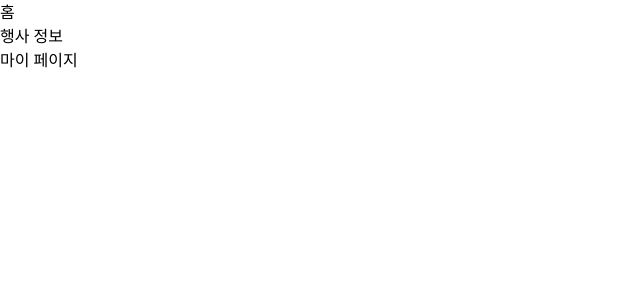
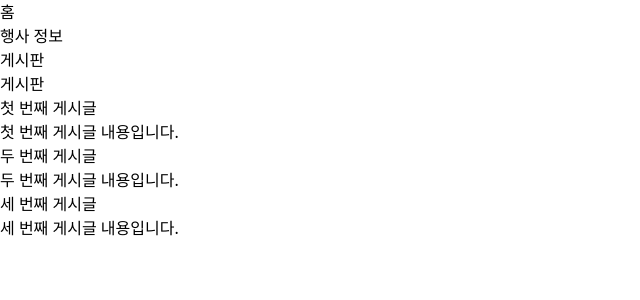
Before and after one commit to The-Glory-part-2/skill_web, a React (Vite) app in the folder react/: page /board in a window 1280 px wide. Before the commit this address had no page. Shown: the top 300 px of the page, without its empty margins (0-640 px from the left). Built offline with nearby package versions, Linux system fonts and the light colour scheme.

Commit message:
add board

```diff
--- a/react/src/App.jsx
+++ b/react/src/App.jsx
@@ -1,7 +1,8 @@
 import './App.css'
 import { Route, Routes } from 'react-router-dom'
+import Navbar from './components/Navbar'
 import Home from './pages/Home'
-import Navbar from './components/Navbar'
+import Board from './pages/Board'
 
 
 function App() {
@@ -12,6 +13,7 @@ function App() {
       <Navbar />
         <Routes>
           <Route path='/' element={<Home />} />
+          <Route path='board' element={<Board />} />
         </Routes>
 
 
--- a/react/src/components/Navbar.jsx
+++ b/react/src/components/Navbar.jsx
@@ -1,4 +1,4 @@
-import { Link, Outlet } from "react-router-dom"
+import { Link, Outlet } from "react-router-dom";
 
 export default function Navbar() {
   return (
@@ -6,17 +6,23 @@ export default function Navbar() {
       <nav className="sticky top-0 w-full bg-white/70 backdrop-blur-sm ring-1 ring-slate-100 shadow-sm py-4 px-6 justify-center items-center  ">
         <ul className="flex gap-4 justify-center text-slate-400 transition-all">
           <li>
-            <Link to='/' className="hover:text-slate-800  transition-all p-3">홈</Link>
+            <Link to="/" className="hover:text-slate-800  transition-all p-3">
+              홈
+            </Link>
           </li>
           <li>
-            <Link to='#' className="hover:text-slate-800  transition-all p-3">행사 정보</Link>
+            <Link to="#" className="hover:text-slate-800  transition-all p-3">
+              행사 정보
+            </Link>
           </li>
           <li>
-            <Link to='#' className="hover:text-slate-800  transition-all p-3">마이 페이지</Link>
+            <Link to="board" className="hover:text-slate-800  transition-all p-3">
+              게시판
+            </Link>
           </li>
         </ul>
         <Outlet />
       </nav>
     </div>
-  )
+  );
 }
--- /dev/null
+++ b/react/src/pages/Board.jsx
@@ -0,0 +1,19 @@
+const posts = [
+  { id: 1, title: "첫 번째 게시글", content: "첫 번째 게시글 내용입니다." },
+  { id: 2, title: "두 번째 게시글", content: "두 번째 게시글 내용입니다." },
+  { id: 3, title: "세 번째 게시글", content: "세 번째 게시글 내용입니다." }
+];
+
+export default function Board() {
+  return (
+    <div className="container mx-auto max-w-4xl mt-12">
+      <h1 className="text-2xl font-bold">게시판</h1>
+      {posts.map((post) => (
+        <div key={post.id} className="mt-8 ">
+          <h2 className="text-xl font-bold">{post.title}</h2>
+          <p>{post.content}</p>
+        </div>
+      ))}
+    </div>
+  )
+}
--- a/react/src/pages/Home.jsx
+++ b/react/src/pages/Home.jsx
@@ -35,7 +35,7 @@ export default function Home() {
   };
 
   return (
-    <div className="h-[5000px]">
+    <div className="h-[5000px] container mx-auto max-w-4xl">
       <div className="flex items-center gap-4 p-6 static">
         <button
           onClick={handleCategory}
@@ -55,10 +55,10 @@ export default function Home() {
 
 
       <h2 className="text-xl">이번주 행사</h2>
-      <div className="grid grid-cols-3">
+      <div className="grid grid-cols-1 md:grid-cols-2 lg:grid-cols-3 ">
         {events.map((event, index) => (
           <div key={index} className="p-4">
-            <img src={event.image} alt="" className="rounded-md"/>
+            <img src={event.image} alt="" className="rounded-md w-full"/>
             <h1 className="text-lg font-bold">{event.title}</h1>
             <p className="text-slate-500">{event.date}</p>
             <p className="text-slate-500">{event.time}</p>
```
